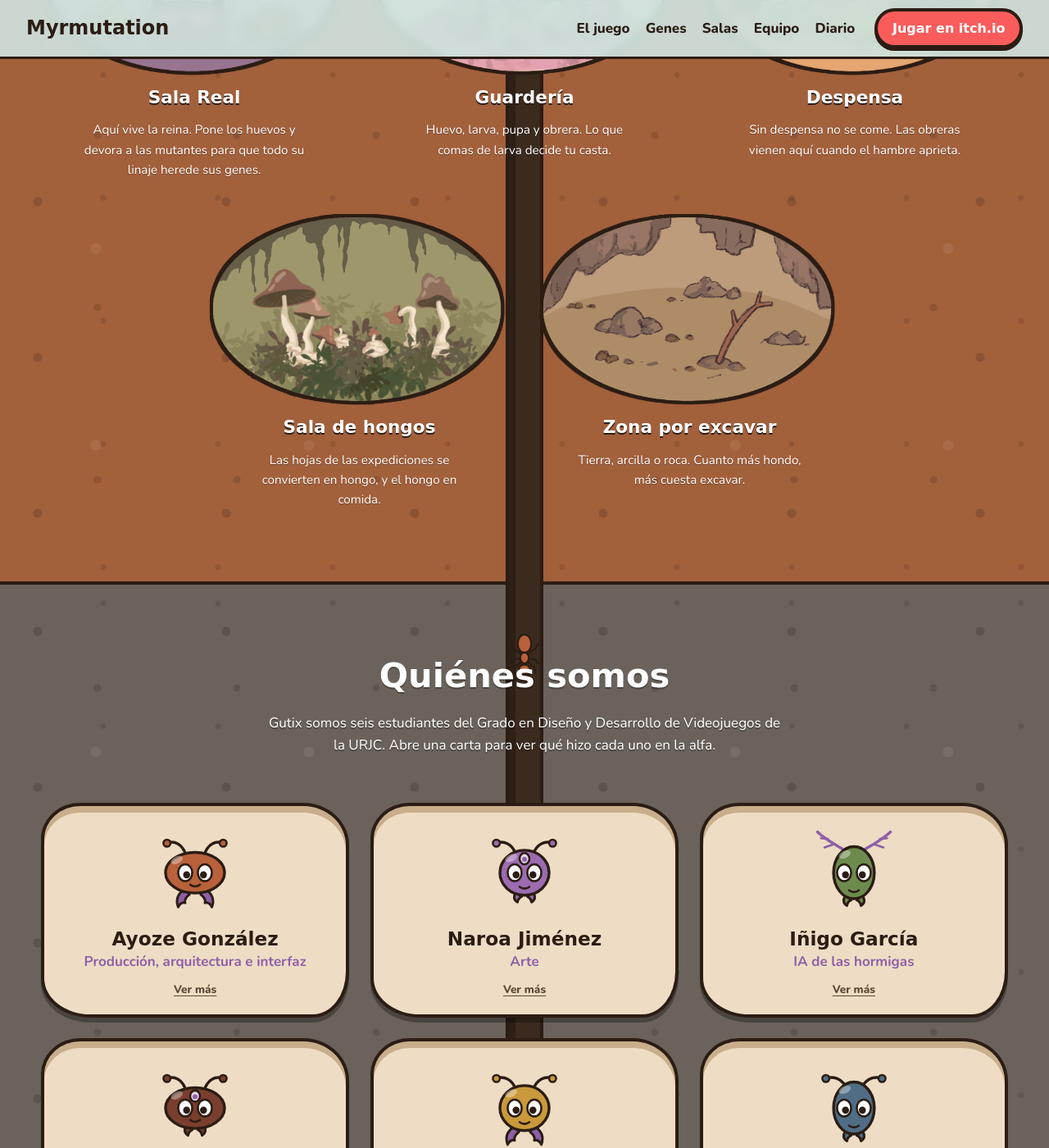
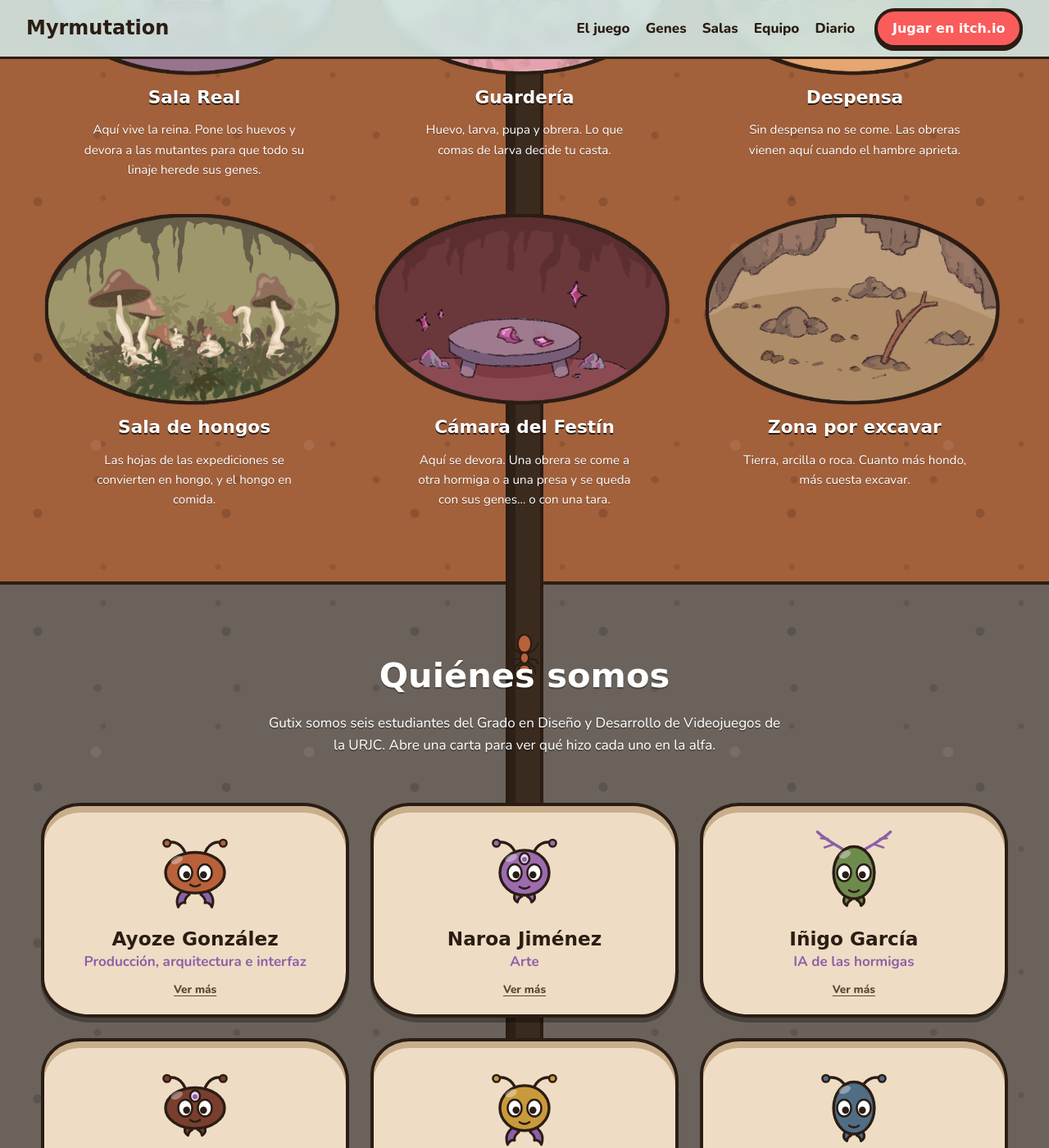
Before and after one commit to GutixStudio/gutixstudio.github.io, a Jekyll site: the page built from index.html, in a window 1280 px wide and 1400 px high, scrolled down 3210 px. Shown: the whole window at 82% size. Built offline with Jekyll 4.4.1, drawn with Linux system fonts in a browser that asks for light colours; some web fonts are replaced.

Commit message:
Portfolio actualizado

```diff
--- a/_data/salas.yml
+++ b/_data/salas.yml
@@ -17,6 +17,10 @@
   imagen: hongos.png
   texto: Las hojas de las expediciones se convierten en hongo, y el hongo en comida.
 
+- nombre: Cámara del Festín
+  imagen: festin.png
+  texto: Aquí se devora. Una obrera se come a otra hormiga o a una presa y se queda con sus genes… o con una tara.
+
 - nombre: Zona por excavar
   imagen: zona-vacia.png
   texto: Tierra, arcilla o roca. Cuanto más hondo, más cuesta excavar.
--- a/assets/css/style.css
+++ b/assets/css/style.css
@@ -238,7 +238,6 @@ p { margin: 0 0 1em; }
   display: grid; grid-template-columns: repeat(6, 1fr); gap: 2.5rem 1.8rem;
 }
 .galeria__item { grid-column: span 2; color: #fff; text-align: center; }
-.galeria__item:nth-child(4) { grid-column: 2 / span 2; }
 .galeria__item p { font-size: .95rem; margin: .6rem auto 0; max-width: 30ch; text-shadow: 0 1px 0 rgba(0,0,0,.35); }
 .galeria__boton {
   display: block; width: 100%; padding: 0; border: 0; background: none; cursor: zoom-in; color: inherit; font: inherit;
@@ -358,8 +357,7 @@ p { margin: 0 0 1em; }
   .genes { grid-template-columns: 1fr; }
   .equipo { grid-template-columns: 1fr 1fr; }
   .galeria { grid-template-columns: 1fr 1fr; }
-  .galeria__item, .galeria__item:nth-child(4) { grid-column: auto; }
-  .galeria__item:last-child { grid-column: 1 / -1; max-width: 50%; justify-self: center; }
+  .galeria__item { grid-column: auto; }
 }
 
 @media (max-width: 760px) {
@@ -384,7 +382,6 @@ p { margin: 0 0 1em; }
   .ficha { grid-template-columns: 1fr 1fr; }
   .equipo { grid-template-columns: 1fr; }
   .galeria { grid-template-columns: 1fr; }
-  .galeria__item:last-child { max-width: none; }
   .diario a { grid-template-columns: 1fr; }
   .diario time { grid-row: auto; }
   .suelo { margin-top: 1rem; }
```
Also changed, not shown: assets/img/salas/festin.png (added).
